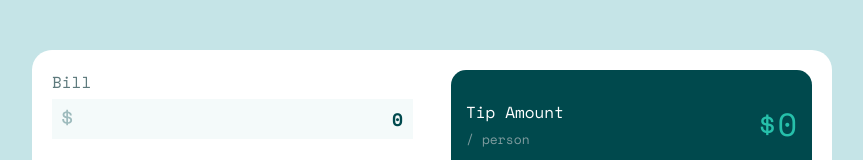
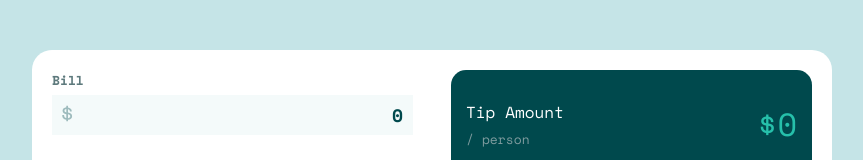
Before and after one commit to cjislegit/tip_calculator, a React (Create React App) app: page / in a window 1280 px wide. Shown: the part 270-430 px from the top of the page, without its empty margins (208-1071 px from the left). Built offline with nearby package versions, Linux system fonts and the light colour scheme.

Commit message:
Changed size and wieght of font in billlabel

```diff
--- a/src/Bill.module.css
+++ b/src/Bill.module.css
@@ -11,6 +11,8 @@
 .billLabel {
   align-self: flex-start;
   margin-bottom: 5px;
+  font-size: small;
+  font-weight: 700;
 }
 
 .billContainer {
```
